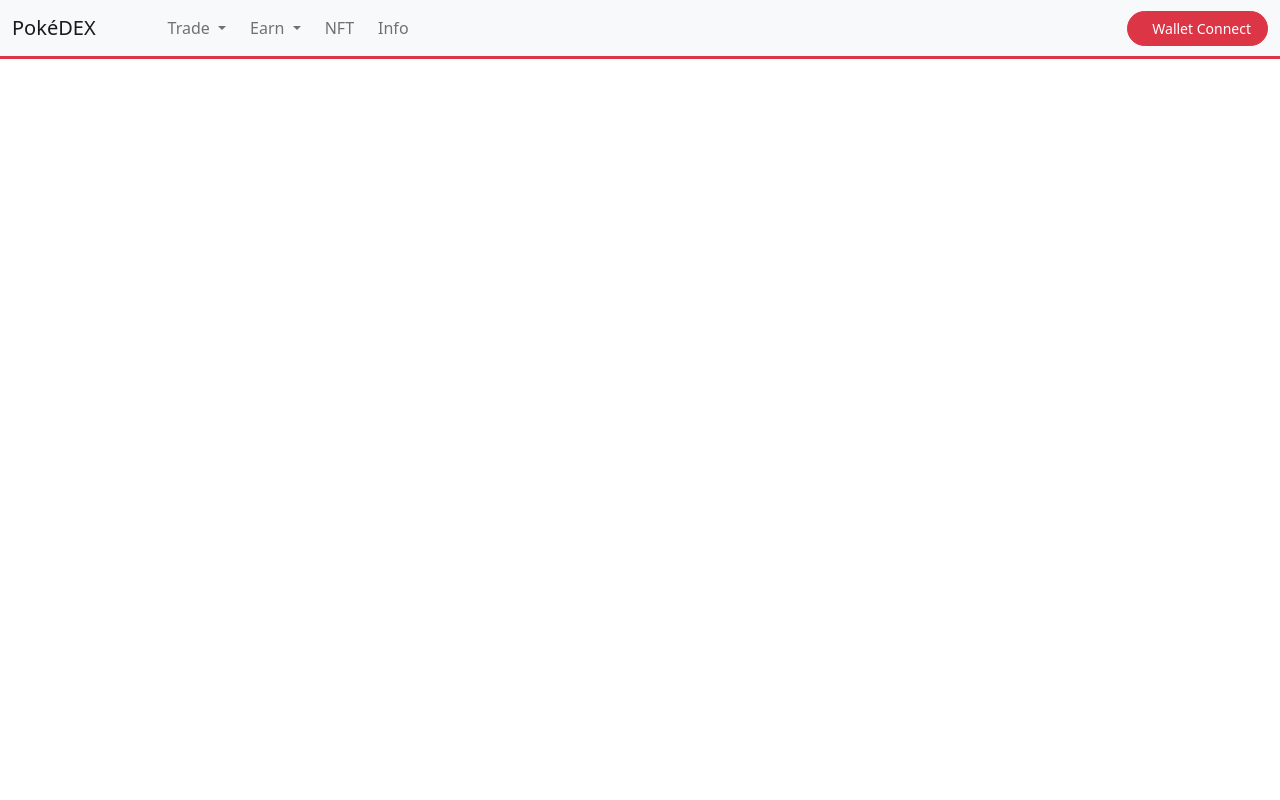
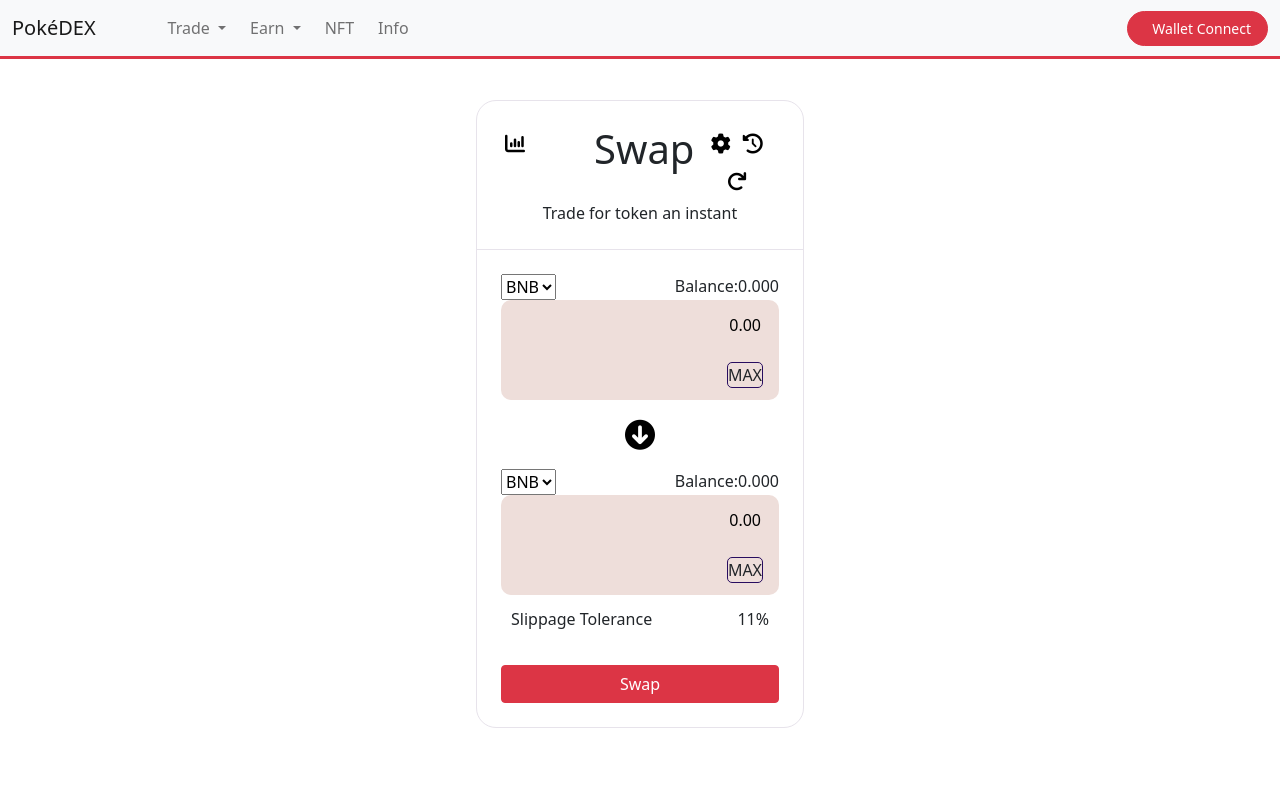
Before and after one commit to Oyhamburo/Pok-DEX, a plain HTML site: page Menu/Exchange.html in a window 1280 px wide. Shown: the top 800 px of the page. Drawn offline with Linux system fonts and the light colour scheme.

Commit message:
Bootstrap Nav Footer y Exchange completo

```diff
--- a/Menu/Exchange.html
+++ b/Menu/Exchange.html
@@ -10,7 +10,7 @@
         <title>PokéDEX</title>
     </head>
 <body>
-    <nav class="navbar navbar-expand-lg navbar-light bg-light border-3 border-bottom border-danger ">
+    <nav class="navbar navbar-expand-lg navbar-light bg-light border-3 border-bottom border-danger fixed-top">
         <div class="container-fluid">
             <div>
                 <button type="button" class="navbar-toggler me-3" data-bs-toggle="collapse" data-bs-target="#MenuNavegacion">
@@ -51,7 +51,87 @@
                 </button>
         </div>
     </nav>
+    <section class="Display" >
+        <article class="Swap__Container">
+            <div class="Swap__Titulo__Completo">
+                <div class="Swap__Titulo">
+                    <div class="Swap__Titulo__Grafica">
+                        <button class="Swap__Icono"><i class="fa-solid fa-chart-column"></i></i></button>
+                    </div>
+                    <h1 class="Swap__Titulo__Swap">Swap </h1>
+                    <div class="Swap__Titulo__Ajustes">
+                        <button class="Swap__Icono"><i class="fa-solid fa-gear"></i></button>
+                        <button class="Swap__Icono"><i class="fa-solid fa-clock-rotate-left"></i></button>
+                        <button class="Swap__Icono"><i class="fa-solid fa-arrow-rotate-right"></i></button>
+                    </div>
+                </div>
+                <div class="Swap__TradeFor">Trade for token an instant</div>
+            </div>
+            <div class="Swap__Container__Option">
+                <div class="Swap__Option">
+                    <div>
+                        <select name="" id="">
+                            <option value="">BNB</option>
+                            <option value="">ETH</option>
+                        </select>
+                    </div>
+                    <div>Balance:0.000</div>
+                </div>
+                <div class="Swap__Container__Amount">
+                    <div class="Swap__Max">
+                        <input type="text" value="0.00" class="Swap__Amount__0">
+                    </div>
+                    <div class="Swap__Max">
+                        <span class="Swap__Max__Estilo">MAX</span>
+                    </div>
+                </div>
+                <div class="Swap__Button" >
+                    <button class="Swap__Button__Arrow"><i class="fa-solid fa-circle-arrow-down"></i></button>
+                </div>
+                <div class="Swap__Option">
+                    <div>
+                        <select name="" id="">
+                            <option value="">BNB</option>
+                            <option value="">ETH</option>
+                        </select>
+                    </div>
+                    <div>Balance:0.000</div>
+                </div>
+                <div class="Swap__Container__Amount">
+                    <div class="Swap__Max">
+                        <input type="text" value="0.00" class="Swap__Amount__0">
+                    </div>
+                    <div class="Swap__Max">
+                        <span class="Swap__Max__Estilo">MAX</span>
+                    </div>
+                </div>
+                <div class="Swap__Container__Sli">
+                    <div>Slippage Tolerance</div>
+                    <div>11%</div>
+                </div>
+                <div >
+                    <button class="btn btn-danger" style="width: 100%;">Swap</button>
+                </div>
+            </div>
+        </article>
+    </section>
 
+    <footer class="p-3 mb-2 bg-danger bg-gradient text-white border-3 border-top border-danger  py-4 text-center row">
+                <a href="../index.html" class="col-3" ><img src="../imagenes/PokeDEX.png" alt="" style=" width: 150px;"></a>
+                <div class="col">
+                    <h3>Strategic Partner</h3>
+                    <img src="../imagenes/CoderHouse.png" alt="" style=" width: 200px;" class="rounded-pill">
+                </div>
+                <div class="col-3">
+                    <h3>Social</h3>
+                    <div class="">
+                        <i class="fa-brands fa-twitter"></i>
+                        <i class="fa-brands fa-telegram"></i>
+                        <i class="fa-brands fa-github"></i>
+                    </div>
+                </div>
+
+    </footer>
     <script src="../js/bootstrap.min.js"></script>
 </body>
 </html>
--- a/css/Styles.css
+++ b/css/Styles.css
@@ -0,0 +1,89 @@
+/*Incio Swap*/
+
+.Swap__Container{
+    border: 1px solid rgb(231, 227, 235);
+    width: 328px;
+    /*height: 518px;*/
+    margin-left: auto;
+    margin-right: auto;
+    border-radius: 20px;
+    background-color: white;
+    margin-bottom: 20%;
+    margin-top: 100px;
+}
+.Swap__Titulo__Completo{
+    border-bottom: 1px solid rgb(231, 227, 235);
+    padding: 24px;
+    text-align: center;
+}
+.Swap__Titulo{
+    display: flex;
+    justify-content: space-between;
+
+}
+.Swap__Icono{
+    background-color: white;
+    border: none;
+    font-size: 20px;
+    cursor: pointer;
+    padding: 4px;
+}
+.Swap__Titulo__Swap{
+    margin-left: 65px;
+}
+.Swap__Option{
+    display: flex;
+    justify-content: space-between;
+}
+.Swap__Container__Option{
+    padding: 24px;
+}
+.Swap__Container__Amount{
+    background-color: #eededa;
+    border-radius: 10px;
+}
+.Swap__Max{
+    display: flex;
+    justify-content: flex-end;
+    padding: 12px 16px 12px 16px;
+}
+.Swap__Max__Estilo{
+    border: solid 1px rgb(40, 13, 95);
+    border-radius: 5px;
+}
+.Swap__Amount__0{
+    width: 100%;
+    text-align: right;
+    border: none;
+    background-color: #eededa ;
+}
+.Swap__Button{
+    text-align: center;
+}
+.Swap__Button__Arrow{
+    border: none;
+    font-size: 30px;
+    padding: 12px 0px 12px 0px;
+    background-color: white;
+}
+.Swap__Container__Sli{
+    display: flex;
+    justify-content: space-between;
+    padding: 12px 0px 34px 0px;
+    margin-right: 10px;
+    margin-left: 10px;
+}
+.Swap__Button__Swap{
+    width: 100%;
+    border-radius: 16px;
+    padding: 10px 24px 10px 24px;
+    font-size: 16px;
+}
+/*Pika trader inicio*/
+article img{
+    width: 10%;
+}
+/*Pika trader fin*/
+
+
+/*Fin Swap*/
```
